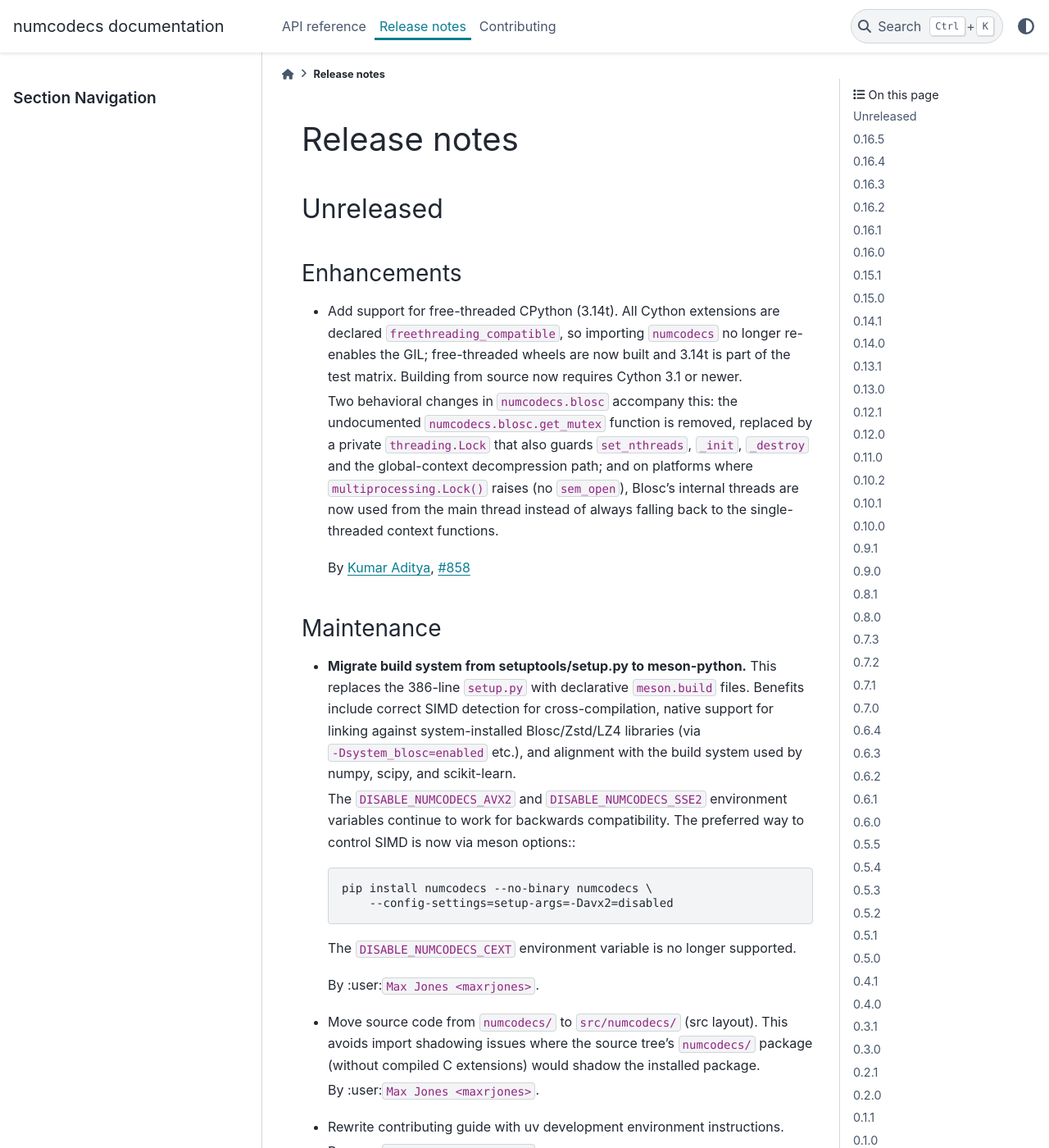
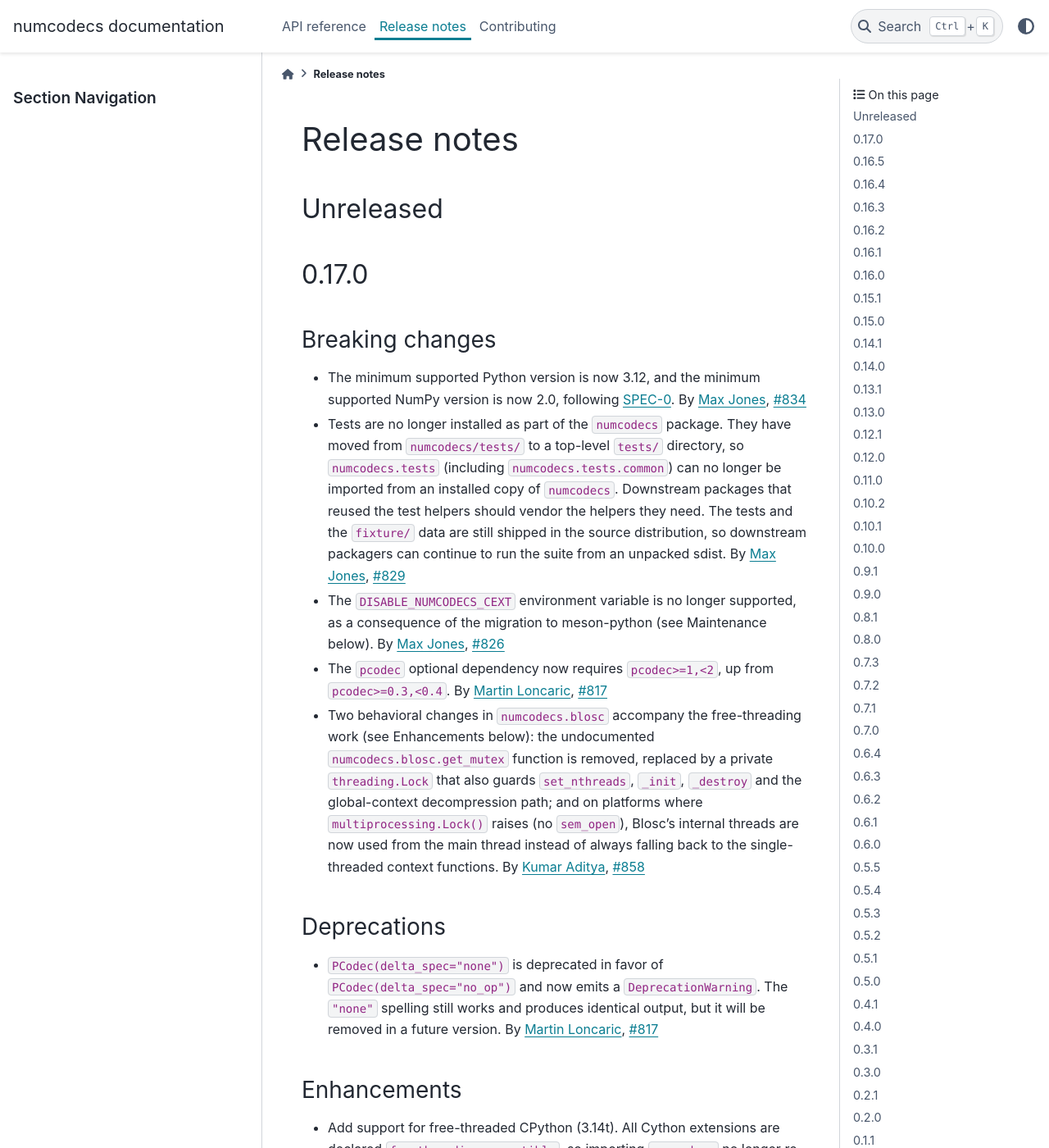
Before and after one commit to zarr-developers/numcodecs, a Sphinx documentation site: the page built from docs/release.md, in a window 1280 px wide and 1400 px high. Shown: the whole window at 82% size. Built offline with Sphinx 7.4.7 and the PyData theme 0.15.4, drawn with Linux system fonts in a browser that asks for light colours; the version number could not be read and is left out; some of the changed text lies outside the part shown.

Commit message:
docs: add release notes for 0.17.0 (#859)
Restructure the Unreleased section into a 0.17.0 release section with
Breaking changes / Deprecations / Maintenance headings.

- Add missing entries for the Python 3.12 / NumPy 2.0 minimums (#834) and
  the pcodec 1.x update (#817), neither of which was documented.
- Move the tests relocation (#829) and the removal of DISABLE_NUMCODECS_CEXT
  (#826) from Maintenance to Breaking changes, and note that tests are still
  shipped in the sdist.
- Document the delta_spec="none" -> "no_op" deprecation (#817).
- Fix leftover RST roles (:user:/:issue:) from the Markdown conversion, which
  do not render under MyST, and convert RST literal blocks to fenced code.
- Add entries for the remaining maintenance PRs since v0.16.5.

Assisted-by: ClaudeCode:claude-opus-5

Co-authored-by: Claude Opus 5 <noreply@anthropic.com>

````diff
--- a/docs/release.md
+++ b/docs/release.md
@@ -14,56 +14,132 @@
 
 ## Unreleased
 
+(release_0.17.0)=
+
+## 0.17.0
+
+### Breaking changes
+
+* The minimum supported Python version is now 3.12, and the minimum supported NumPy
+  version is now 2.0, following
+  [SPEC-0](https://scientific-python.org/specs/spec-0000/).
+  By {user}`Max Jones <maxrjones>`, {issue}`834`
+
+* Tests are no longer installed as part of the `numcodecs` package. They have moved from
+  `numcodecs/tests/` to a top-level `tests/` directory, so `numcodecs.tests` (including
+  `numcodecs.tests.common`) can no longer be imported from an installed copy of
+  `numcodecs`. Downstream packages that reused the test helpers should vendor the
+  helpers they need. The tests and the `fixture/` data are still shipped in the source
+  distribution, so downstream packagers can continue to run the suite from an unpacked
+  sdist.
+  By {user}`Max Jones <maxrjones>`, {issue}`829`
+
+* The `DISABLE_NUMCODECS_CEXT` environment variable is no longer supported, as a
+  consequence of the migration to meson-python (see Maintenance below).
+  By {user}`Max Jones <maxrjones>`, {issue}`826`
+
+* The `pcodec` optional dependency now requires `pcodec>=1,<2`, up from
+  `pcodec>=0.3,<0.4`.
+  By {user}`Martin Loncaric <mwlon>`, {issue}`817`
+
+* Two behavioral changes in `numcodecs.blosc` accompany the free-threading work (see
+  Enhancements below): the undocumented `numcodecs.blosc.get_mutex` function is removed,
+  replaced by a private `threading.Lock` that also guards `set_nthreads`, `_init`,
+  `_destroy` and the global-context decompression path; and on platforms where
+  `multiprocessing.Lock()` raises (no `sem_open`), Blosc's internal threads are now used
+  from the main thread instead of always falling back to the single-threaded context
+  functions.
+  By {user}`Kumar Aditya <kumaraditya303>`, {issue}`858`
+
+### Deprecations
+
+* `PCodec(delta_spec="none")` is deprecated in favor of `PCodec(delta_spec="no_op")` and
+  now emits a `DeprecationWarning`. The `"none"` spelling still works and produces
+  identical output, but it will be removed in a future version.
+  By {user}`Martin Loncaric <mwlon>`, {issue}`817`
+
 ### Enhancements
 
 * Add support for free-threaded CPython (3.14t). All Cython extensions are declared
   `freethreading_compatible`, so importing `numcodecs` no longer re-enables the GIL;
   free-threaded wheels are now built and 3.14t is part of the test matrix. Building from
-  source now requires Cython 3.1 or newer.
-
-  Two behavioral changes in `numcodecs.blosc` accompany this: the undocumented
-  `numcodecs.blosc.get_mutex` function is removed, replaced by a private
-  `threading.Lock` that also guards `set_nthreads`, `_init`, `_destroy` and the
-  global-context decompression path; and on platforms where `multiprocessing.Lock()`
-  raises (no `sem_open`), Blosc's internal threads are now used from the main thread
-  instead of always falling back to the single-threaded context functions.
-
+  source now requires Cython 3.1 or newer. See Breaking changes above for the
+  accompanying `numcodecs.blosc` changes.
   By {user}`Kumar Aditya <kumaraditya303>`, {issue}`858`
 
 ### Maintenance
 
-* **Migrate build system from setuptools/setup.py to meson-python.** This replaces the
-  386-line ``setup.py`` with declarative ``meson.build`` files. Benefits include correct
-  SIMD detection for cross-compilation, native support for linking against system-installed
-  Blosc/Zstd/LZ4 libraries (via ``-Dsystem_blosc=enabled`` etc.), and alignment with the
-  build system used by numpy, scipy, and scikit-learn.
+* **Migrate the build system from setuptools/`setup.py` to meson-python.** This replaces
+  the 386-line `setup.py` with declarative `meson.build` files. Benefits include correct
+  SIMD detection for cross-compilation, native support for linking against
+  system-installed Blosc/Zstd/LZ4 libraries (via `-Dsystem_blosc=enabled` etc.), and
+  alignment with the build system used by numpy, scipy, and scikit-learn.
 
-  The ``DISABLE_NUMCODECS_AVX2`` and ``DISABLE_NUMCODECS_SSE2`` environment variables
+  The `DISABLE_NUMCODECS_AVX2` and `DISABLE_NUMCODECS_SSE2` environment variables
   continue to work for backwards compatibility. The preferred way to control SIMD is now
-  via meson options::
+  via meson options:
 
-      pip install numcodecs --no-binary numcodecs \
-          --config-settings=setup-args=-Davx2=disabled
+  ```
+  pip install numcodecs --no-binary numcodecs \
+      --config-settings=setup-args=-Davx2=disabled
+  ```
 
-  The ``DISABLE_NUMCODECS_CEXT`` environment variable is no longer supported.
+  By {user}`Max Jones <maxrjones>`, {issue}`826`
 
-  By :user:`Max Jones <maxrjones>`.
+* Move source code from `numcodecs/` to `src/numcodecs/` (src layout). This avoids import
+  shadowing issues where the source tree's `numcodecs/` package (without compiled C
+  extensions) would shadow the installed package.
+  By {user}`Max Jones <maxrjones>`, {issue}`826`
 
-* Move source code from ``numcodecs/`` to ``src/numcodecs/`` (src layout). This avoids
-  import shadowing issues where the source tree's ``numcodecs/`` package (without compiled
-  C extensions) would shadow the installed package.
-
-  By :user:`Max Jones <maxrjones>`.
-
-* Rewrite contributing guide with uv development environment instructions.
-
-  By :user:`Max Jones <maxrjones>`.
+* Rewrite the contributing guide with uv development environment instructions.
+  By {user}`Max Jones <maxrjones>`, {issue}`826`
 
 * Convert documentation from reStructuredText to Markdown using MyST.
-  By {user}`Max Jones <maxrjones>`, :issue:`830`
+  By {user}`Max Jones <maxrjones>`, {issue}`830`
 
-* Move tests out of installable package into top-level ``tests/`` directory.
-  By :user:`Max Jones <maxrjones>`, :issue:`829`
+* Convert the README to Markdown and fix the badges.
+  By {user}`Max Jones <maxrjones>`, {issue}`827`
+
+* Build the documentation with a pinned readthedocs build image.
+  By {user}`Max Jones <maxrjones>`, {issue}`833`
+
+* Suppress a NumPy 2.4 `VisibleDeprecationWarning` for `align=0` dtype descriptors in the
+  backwards compatibility tests.
+  By {user}`Max Jones <maxrjones>`, {issue}`822`
+
+* Exclude the tests directory from coverage reporting.
+  By {user}`Max Jones <maxrjones>`, {issue}`803`, {issue}`823`
+
+* Drop `crc32c` from the test extras, as zarr-python no longer depends on it.
+  By {user}`Dimitri Papadopoulos Orfanos <DimitriPapadopoulos>`, {issue}`840`
+
+* Fix a Meson mixup between Conda and system Python headers in CI.
+  By {user}`Dimitri Papadopoulos Orfanos <DimitriPapadopoulos>`, {issue}`839`
+
+* Update the macOS Intel CI runner.
+  By {user}`Ian Hunt-Isaak <ianhi>`, {issue}`819`
+
+* Bump ruff and update the pre-commit legacy alias.
+  By {user}`Dimitri Papadopoulos Orfanos <DimitriPapadopoulos>`, {issue}`791`
+
+* Fix typos throughout the codebase.
+  By {user}`Dimitri Papadopoulos Orfanos <DimitriPapadopoulos>`, {issue}`832`
+
+* Pin pytest and deduplicate the dependency groups.
+  By {user}`Davis Bennett <d-v-b>`, {issue}`844`
+
+* Skip `test_pyzstd` when `pyzstd` cannot be imported.
+  By {user}`Davis Bennett <d-v-b>`, {issue}`845`
+
+* Add `pytest-cov` to the dev dependency group.
+  By {user}`Davis Bennett <d-v-b>`, {issue}`846`
+
+* Set an explicit python-version for the test-crc32c and test-zarr CI jobs.
+  By {user}`Max Jones <maxrjones>`, {issue}`856`
+
+* Bump GitHub actions.
+  By {user}`dependabot <dependabot>`, {issue}`838`
+
 
 (release_0.16.5)=
 
````
